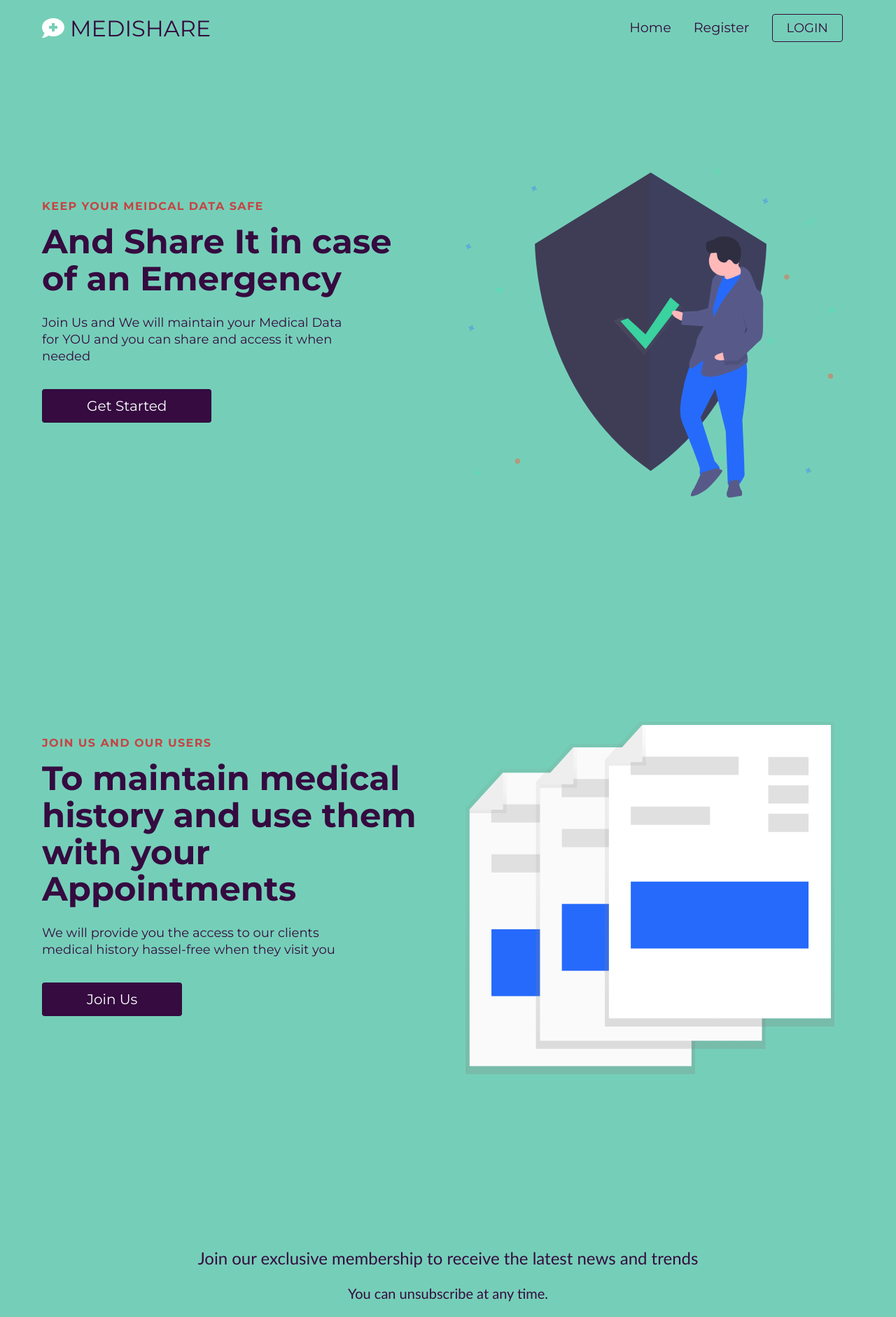
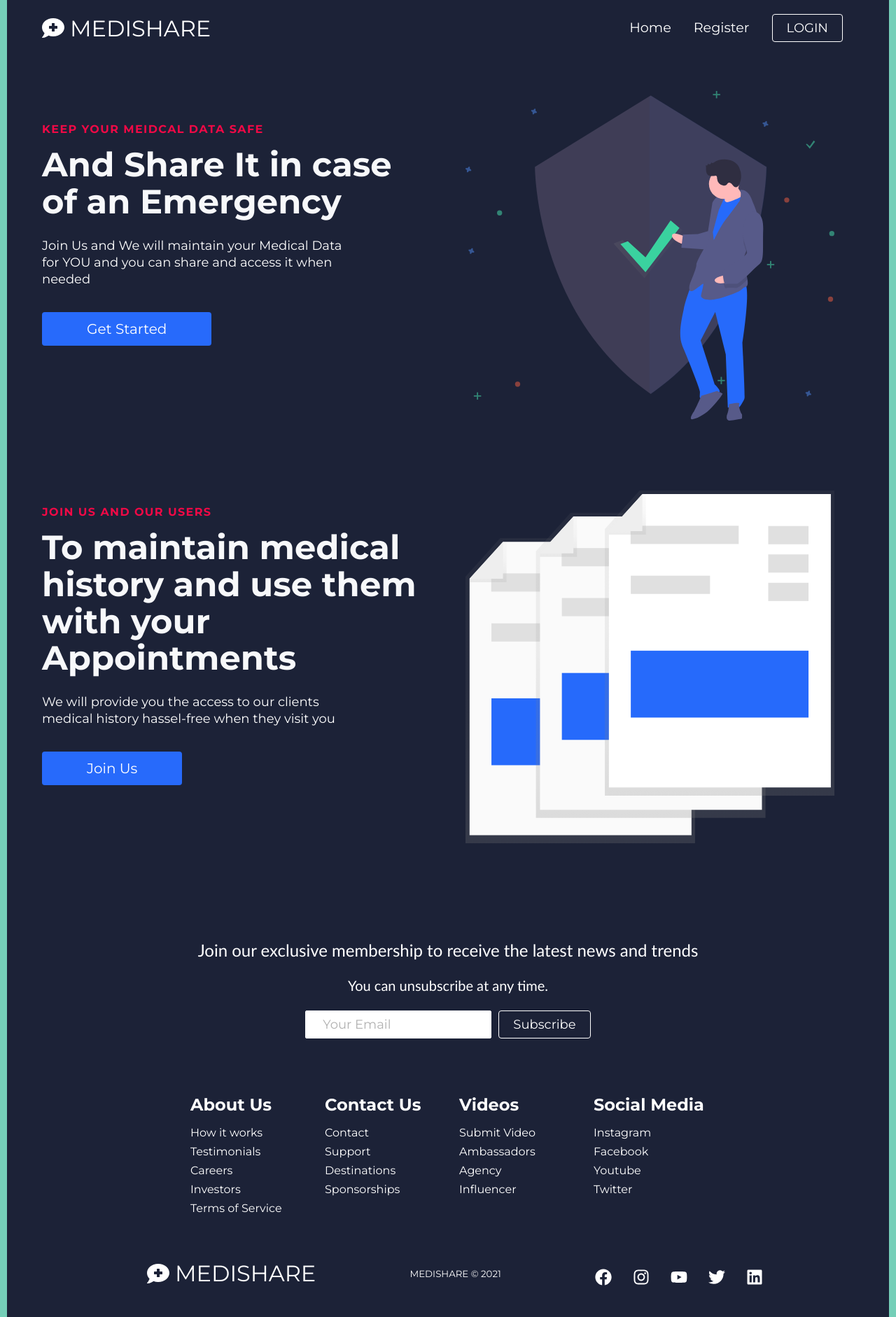
Before and after one commit to prajapatilalit/MediShareWeb, a React (Create React App) app in the folder cap-frontend-final/frontend/: page / in a window 1280 px wide. Shown: the top 1882 px of the page at 70% size. Built offline with nearby package versions, Linux system fonts and the light colour scheme.

Commit message:
update new style

```diff
--- a/cap-frontend-final/frontend/src/Landing Page/Button.css
+++ b/cap-frontend-final/frontend/src/Landing Page/Button.css
@@ -1,5 +1,5 @@
 :root {
-  --primary: #350b40;
+  --primary: #fff;
 }
 
 .btn {
@@ -19,7 +19,7 @@
 
 .btn--outline {
   background-color: transparent;
-  color: #350b40;
+  color: #fff;
   padding: 8px 20px;
   border: 1px solid var(--primary);
   transition: all 0.3s ease-out;
@@ -78,7 +78,7 @@
 }
 
 .blue {
-  background-color: #350b40;
+  background-color: #276afb;
   color: #fff;
   border: none;
 }
--- a/cap-frontend-final/frontend/src/Landing Page/Footer.css
+++ b/cap-frontend-final/frontend/src/Landing Page/Footer.css
@@ -1,5 +1,5 @@
 .footer-container {
-  background-color: #75cfb8;
+  background-color: #1c2237;
   padding: 4rem 0 2rem 0;
   display: flex;
   flex-direction: column;
@@ -15,7 +15,7 @@
   text-align: center;
   margin-bottom: 24px;
   padding: 24px;
-  color: #350b40;
+  color: #fff;
 }
 
 .footer-subscription > p {
@@ -41,7 +41,7 @@
   border: none;
   font-size: 18px;
   margin-bottom: 16px;
-  border: 1px solid #350b40;
+  border: 1px solid #fff;
 }
 
 .footer-links {
@@ -70,11 +70,11 @@
 }
 
 .footer-link-items > h2 {
-  color: #350b40;
+  color: #fff;
 }
 
 .footer-link-items a {
-  color: #350b40;
+  color: #fff;
   text-decoration: none;
   margin-bottom: 0.5rem;
 }
@@ -94,7 +94,7 @@
 
 /* Social Icons */
 .social-icon-link {
-  color: #350b40;
+  color: #fff;
   font-size: 24px;
 }
 
@@ -120,7 +120,7 @@
 }
 
 .social-logo {
-  color: #350b40;
+  color: #ffff;
   justify-self: start;
   margin-left: 20px;
   cursor: pointer;
@@ -132,7 +132,7 @@
 }
 
 .website-rights {
-  color: #350b40;
+  color: #fff;
   margin-bottom: 16px;
 }
 
--- a/cap-frontend-final/frontend/src/Landing Page/HeroSection.css
+++ b/cap-frontend-final/frontend/src/Landing Page/HeroSection.css
@@ -1,6 +1,6 @@
 .home__hero-section {
-  color: #350b40;
-  padding: 160px 0;
+  color: #fff;
+  padding: 50px 0;
 }
 
 .home__hero-row {
@@ -32,7 +32,7 @@
 }
 
 .top-line {
-  color: #c74343;
+  color: #f00946;
   font-size: 16px;
   line-height: 16px;
   font-weight: 700;
@@ -46,15 +46,15 @@
   font-size: 48px;
   line-height: 1.1;
   font-weight: 600;
-  color: #350b40;
+  color: #f7f8fa;
 }
 
 .dark {
-  color: #75cfb8;
+  color: #1c2237;
 }
 
 .darkBg {
-  background-color: #75cfb8;
+  background-color: #1c2237;
 }
 
 .home__hero-subtitle {
--- a/cap-frontend-final/frontend/src/Landing Page/Navbar.css
+++ b/cap-frontend-final/frontend/src/Landing Page/Navbar.css
@@ -1,5 +1,5 @@
 .navbar {
-  background: #75cfb8;
+  background: #1c2237;
   height: 80px;
   display: flex;
   justify-content: center;
@@ -27,7 +27,7 @@
 }
 
 .navbar-logo {
-  color: #350b40;
+  color: #fff;
   justify-self: start;
   cursor: pointer;
   text-decoration: none;
@@ -55,11 +55,11 @@
 }
 
 .nav-item:hover {
-  border-bottom: 2px solid #fff;
+  border-bottom: 2px solid #f00946;
 }
 
 .nav-links {
-  color: #350b40;
+  color: #fff;
   display: flex;
   align-items: center;
   text-decoration: none;
@@ -68,7 +68,7 @@
 }
 
 .fa-bars {
-  color: #350b40;
+  color: #ffff;
 }
 
 .menu-icon {
--- a/cap-frontend-final/frontend/src/Login/LoginForm.js
+++ b/cap-frontend-final/frontend/src/Login/LoginForm.js
@@ -5,6 +5,7 @@ import { signin, authenticate, isAutheticated } from "../CallingApi/patientapi";
 import { signout } from "../CallingApi/patientapi";
 import Navbar from "../Landing Page/Navbar";
 import { Button } from "../Landing Page/Button";
+import Footer from "../Landing Page/Footer";
 function LoginForm(props) {
   const [values, setValues] = useState({
     email: "",
@@ -55,14 +56,14 @@ function LoginForm(props) {
     <div>
       <Navbar />
       <div className="wrapper">
-        <div className="title">
+        <div className="back">
           <Link to="/">
             {" "}
             <div className="inputfield">
-              <p>Back</p>
+              <p>Back to Home</p>
             </div>{" "}
           </Link>
-          <div>Login here</div>
+          <div className="title">Login here</div>
         </div>
         <div className="form">
           <div className="inputfield">
@@ -106,6 +107,7 @@ function LoginForm(props) {
           {performRedirects()}
         </div>
       </div>
+      <Footer />
     </div>
   );
 }
--- a/cap-frontend-final/frontend/src/Register/RegisterDoctor.js
+++ b/cap-frontend-final/frontend/src/Register/RegisterDoctor.js
@@ -4,6 +4,7 @@ import "./styles.css";
 import { Link } from "react-router-dom";
 import { signup } from "../CallingApi/patientapi";
 import Navbar from "../Landing Page/Navbar";
+import Footer from "../Landing Page/Footer";
 
 const RegisterDoctor = (props) => {
   console.log(props);
@@ -182,6 +183,7 @@ const RegisterDoctor = (props) => {
           </Link>
         </div>
       </div>
+      <Footer />
     </div>
   );
 };
--- a/cap-frontend-final/frontend/src/Register/RegisterOrganisation.js
+++ b/cap-frontend-final/frontend/src/Register/RegisterOrganisation.js
@@ -4,6 +4,7 @@ import "./styles.css";
 import { Link } from "react-router-dom";
 import { signup } from "../CallingApi/patientapi";
 import Navbar from "../Landing Page/Navbar";
+import Footer from "../Landing Page/Footer";
 
 function RegisterOrganisation(props) {
   const [values, setValues] = useState({
@@ -177,6 +178,7 @@ function RegisterOrganisation(props) {
           </Link>
         </div>
       </div>
+      <Footer />
     </div>
   );
 }
--- a/cap-frontend-final/frontend/src/Register/RegisterSelect.js
+++ b/cap-frontend-final/frontend/src/Register/RegisterSelect.js
@@ -2,6 +2,7 @@ import React from "react";
 import { Link } from "react-router-dom";
 import "./styles.css";
 import Navbar from "../Landing Page/Navbar";
+import Footer from "../Landing Page/Footer";
 
 export default function RegisterSelect() {
   return (
@@ -38,6 +39,7 @@ export default function RegisterSelect() {
           </div>
         </div>
       </div>
+      <Footer />
     </div>
   );
 }
--- a/cap-frontend-final/frontend/src/Register/RegisterUser.js
+++ b/cap-frontend-final/frontend/src/Register/RegisterUser.js
@@ -4,6 +4,7 @@ import "./styles.css";
 import { Link } from "react-router-dom";
 import { signup } from "../CallingApi/patientapi";
 import Navbar from "../Landing Page/Navbar";
+import Footer from "../Landing Page/Footer";
 
 const RegisterUser = (props) => {
   console.log(props);
@@ -142,6 +143,7 @@ const RegisterUser = (props) => {
           </Link>
         </div>
       </div>
+      <Footer />
     </div>
   );
 };
```
